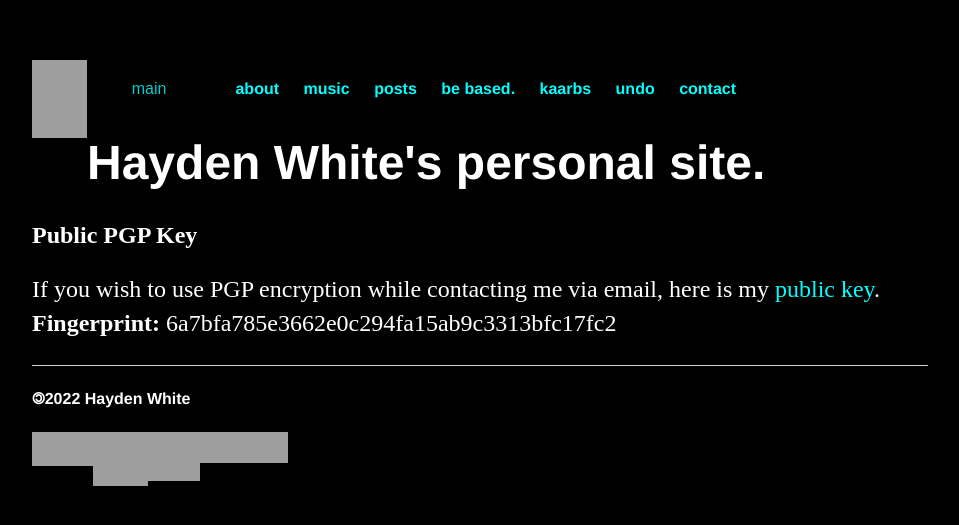
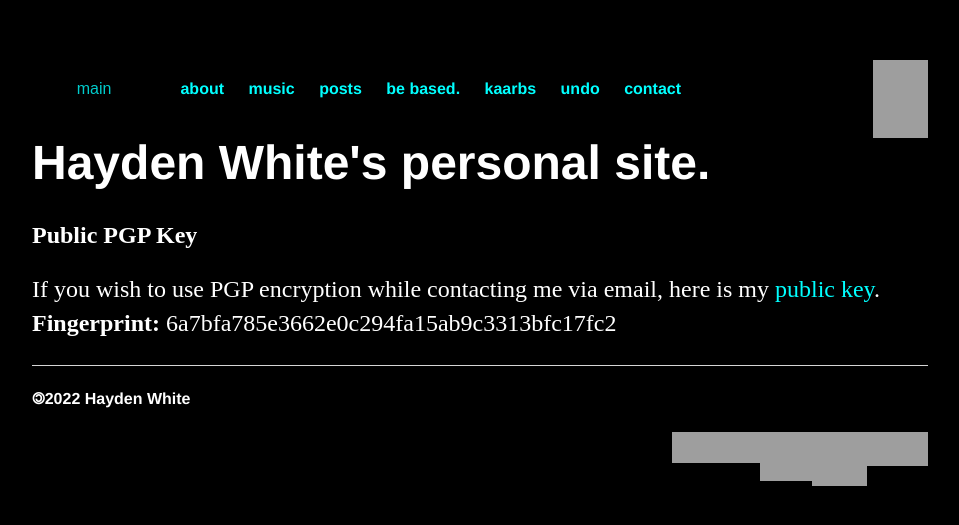
Before and after one commit to whiteVHS/whiteVHS.github.io, a Jekyll site: the page built from pgp/index.html, in a window 1280 px wide. Shown: the top 525 px of the page, without its empty margins (160-1119 px from the left). Built offline with Jekyll 4.4.1, drawn with Linux system fonts in a browser that asks for light colours; grey boxes are pictures that could not be loaded.

Commit message:
Update default.html

```diff
--- a/_layouts/default.html
+++ b/_layouts/default.html
@@ -31,11 +31,6 @@ img {
 
 </div><!-- /.container -->
 			<footer>
-				<style>
-		img {
-			float: left
-}
-				</style>
 	    		<ul>
 	    <li><p><small>🄯2022 Hayden White</small></p></li>
 	    <li><a href="https://haydenwhite.bandcamp.com" target="_blank" rel="noopener noreferrer" title="white VHS"><img alt="bandcamp" src="https://64.media.tumblr.com/a15f71ce5371c3df576cf1b4c498c1be/8c1923369cd1bbd9-00/s540x810/dce136d274a2b3f2af9147d9252284aba73f68a2.pnj" width="61" height="34" /></a>
```
